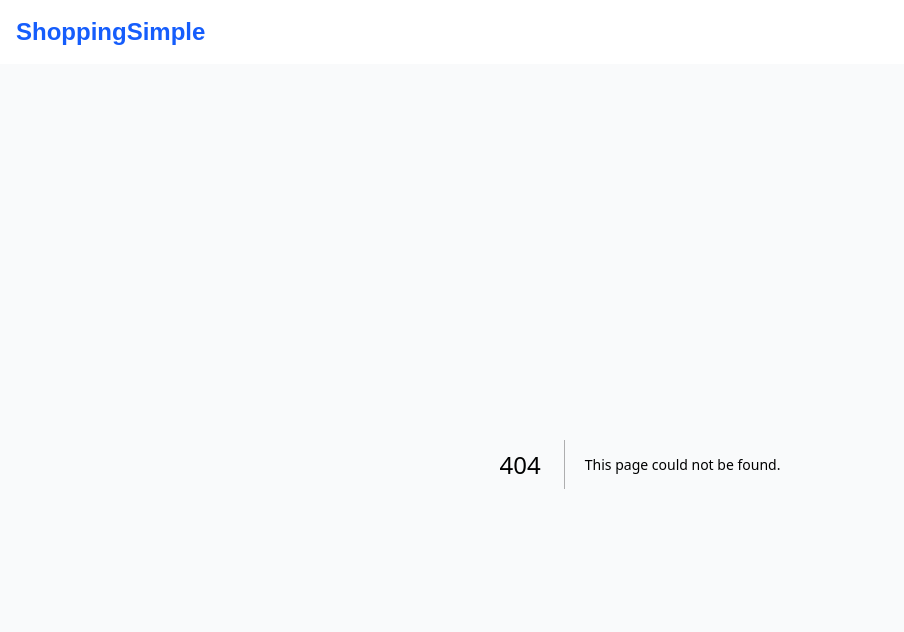
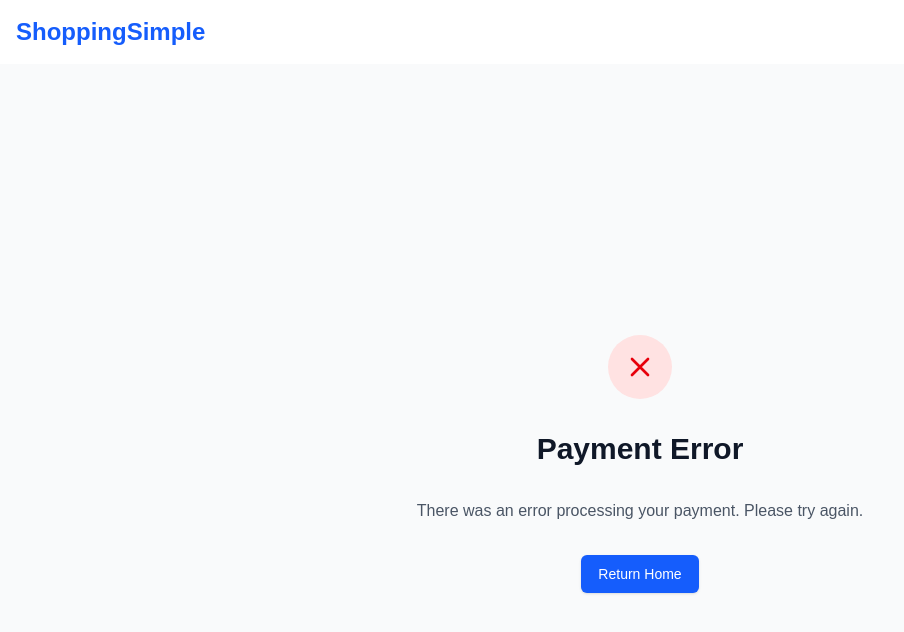
Before and after one commit to KannaKim/ShoppingSimple, a Next.js app: page /success in a window 1280 px wide. Before the commit this address had no page. Shown: the top 632 px of the page, without its empty margins (0-904 px from the left). Built offline with nearby package versions, Linux system fonts and the light colour scheme.

Commit message:
added success/cancel page for payment

```diff
--- /dev/null
+++ b/app/cancel/page.js
@@ -0,0 +1,33 @@
+'use client';
+import Link from 'next/link';
+
+export default function CancelPage() {
+  return (
+    <div className="min-h-screen bg-gray-50 flex items-center justify-center py-12 px-4 sm:px-6 lg:px-8">
+      <div className="max-w-md w-full space-y-8 text-center">
+        <div className="rounded-full bg-yellow-100 p-3 w-16 h-16 mx-auto flex items-center justify-center">
+          <svg className="w-8 h-8 text-yellow-600" fill="none" stroke="currentColor" viewBox="0 0 24 24">
+            <path strokeLinecap="round" strokeLinejoin="round" strokeWidth="2" d="M12 9v2m0 4h.01m-6.938 4h13.856c1.54 0 2.502-1.667 1.732-3L13.732 4c-.77-1.333-2.694-1.333-3.464 0L3.34 16c-.77 1.333.192 3 1.732 3z" />
+          </svg>
+        </div>
+        <h2 className="mt-6 text-3xl font-extrabold text-gray-900">
+          Payment Cancelled
+        </h2>
+        <p className="mt-2 text-gray-600">
+          Your payment was cancelled. No charges were made to your account.
+        </p>
+        <div className="mt-8 space-y-4">
+          <Link
+            href="/"
+            className="inline-flex items-center px-4 py-2 border border-transparent text-sm font-medium rounded-md shadow-sm text-white bg-blue-600 hover:bg-blue-700 focus:outline-none focus:ring-2 focus:ring-offset-2 focus:ring-blue-500"
+          >
+            Return Home
+          </Link>
+          <p className="text-sm text-gray-500">
+            If you have any questions, please contact our support team.
+          </p>
+        </div>
+      </div>
+    </div>
+  );
+}
--- /dev/null
+++ b/app/success/page.js
@@ -0,0 +1,77 @@
+'use client';
+import { useEffect, useState } from 'react';
+import { useSearchParams } from 'next/navigation';
+import Link from 'next/link';
+
+export default function SuccessPage() {
+  const [status, setStatus] = useState('loading');
+  const searchParams = useSearchParams();
+  const sessionId = searchParams.get('session_id');
+
+  useEffect(() => {
+    if (sessionId) {
+      // Here you could verify the payment with your backend
+      setStatus('success');
+    } else {
+      setStatus('error');
+    }
+  }, [sessionId]);
+
+  return (
+    <div className="min-h-screen bg-gray-50 flex items-center justify-center py-12 px-4 sm:px-6 lg:px-8">
+      <div className="max-w-md w-full space-y-8 text-center">
+        {status === 'loading' && (
+          <div className="text-gray-600">Verifying payment...</div>
+        )}
+
+        {status === 'success' && (
+          <>
+            <div className="rounded-full bg-green-100 p-3 w-16 h-16 mx-auto flex items-center justify-center">
+              <svg className="w-8 h-8 text-green-600" fill="none" stroke="currentColor" viewBox="0 0 24 24">
+                <path strokeLinecap="round" strokeLinejoin="round" strokeWidth="2" d="M5 13l4 4L19 7" />
+              </svg>
+            </div>
+            <h2 className="mt-6 text-3xl font-extrabold text-gray-900">
+              Payment Successful!
+            </h2>
+            <p className="mt-2 text-gray-600">
+              Thank you for your purchase. Your order has been processed successfully.
+            </p>
+            <div className="mt-8">
+              <Link
+                href="/"
+                className="inline-flex items-center px-4 py-2 border border-transparent text-sm font-medium rounded-md shadow-sm text-white bg-blue-600 hover:bg-blue-700 focus:outline-none focus:ring-2 focus:ring-offset-2 focus:ring-blue-500"
+              >
+                Continue Shopping
+              </Link>
+            </div>
+          </>
+        )}
+
+        {status === 'error' && (
+          <>
+            <div className="rounded-full bg-red-100 p-3 w-16 h-16 mx-auto flex items-center justify-center">
+              <svg className="w-8 h-8 text-red-600" fill="none" stroke="currentColor" viewBox="0 0 24 24">
+                <path strokeLinecap="round" strokeLinejoin="round" strokeWidth="2" d="M6 18L18 6M6 6l12 12" />
+              </svg>
+            </div>
+            <h2 className="mt-6 text-3xl font-extrabold text-gray-900">
+              Payment Error
+            </h2>
+            <p className="mt-2 text-gray-600">
+              There was an error processing your payment. Please try again.
+            </p>
+            <div className="mt-8">
+              <Link
+                href="/"
+                className="inline-flex items-center px-4 py-2 border border-transparent text-sm font-medium rounded-md shadow-sm text-white bg-blue-600 hover:bg-blue-700 focus:outline-none focus:ring-2 focus:ring-offset-2 focus:ring-blue-500"
+              >
+                Return Home
+              </Link>
+            </div>
+          </>
+        )}
+      </div>
+    </div>
+  );
+}
```
